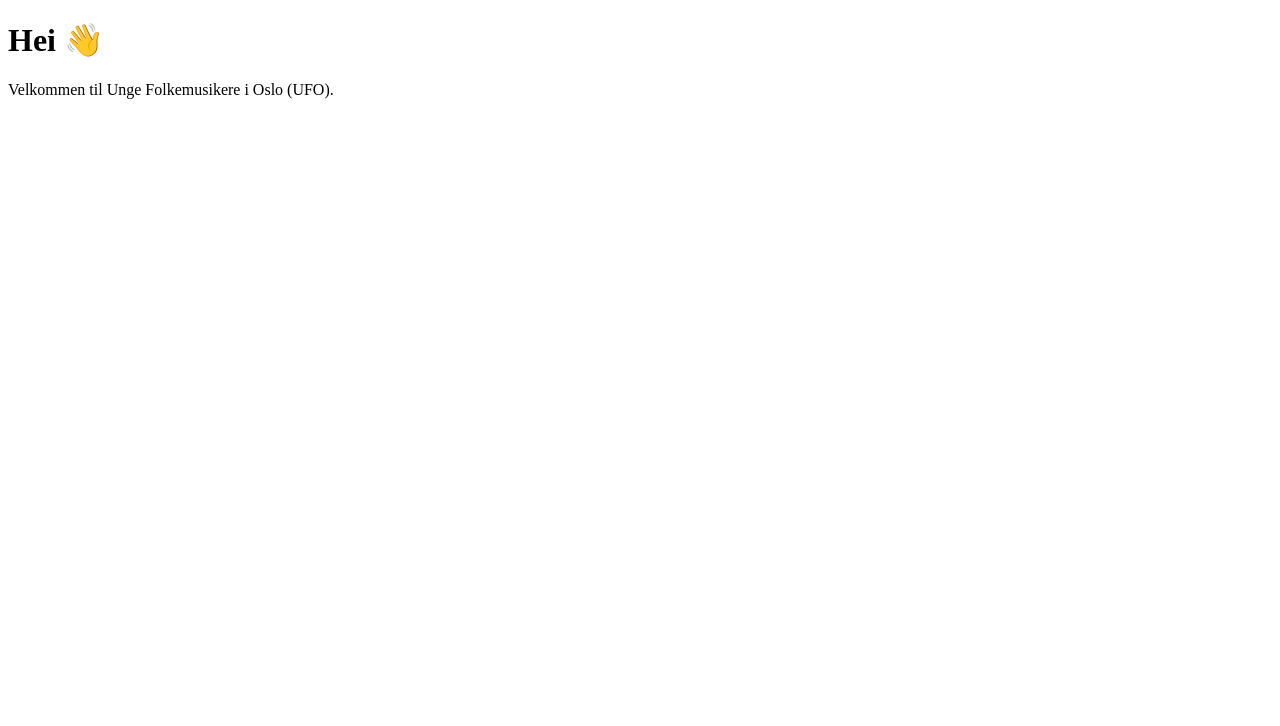
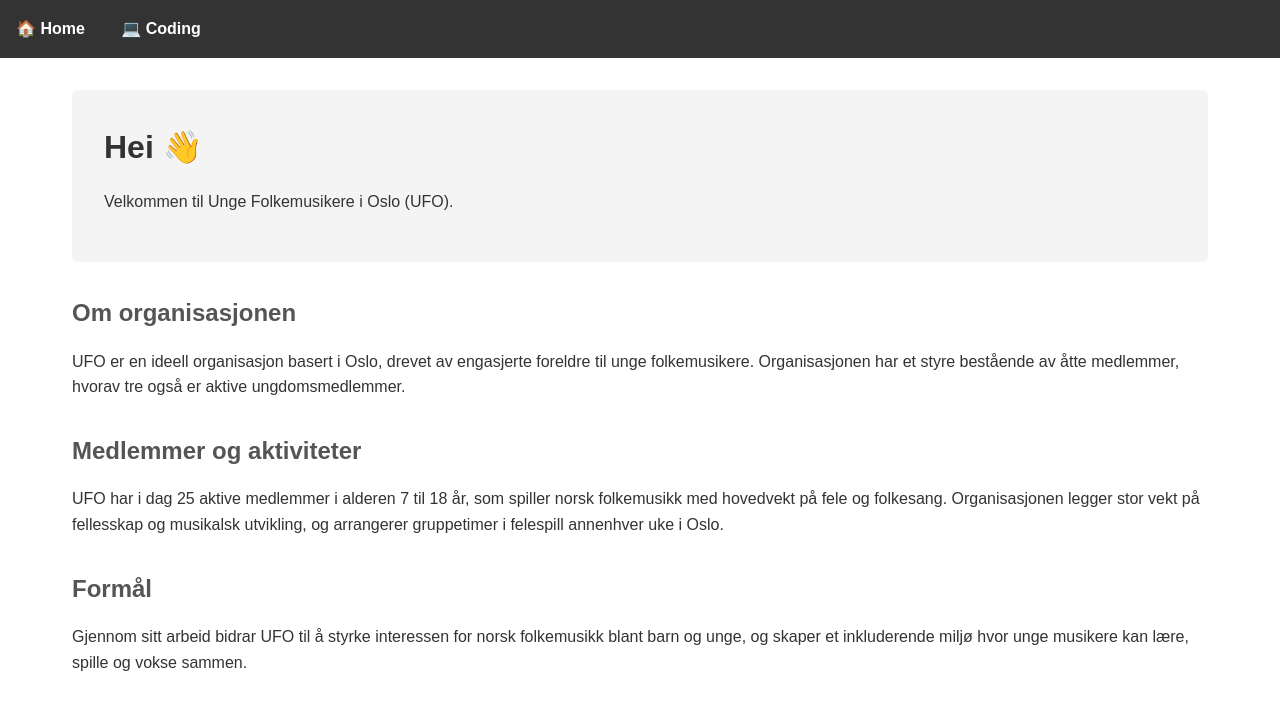
Before and after one commit to QQQ-2025/QQQ-2025.github.io, a plain HTML site: page index.html in a window 1280 px wide. Drawn offline with Linux system fonts and the light colour scheme.

Commit message:
Update index.html with new content

```diff
--- a/index.html
+++ b/index.html
@@ -1,10 +1,80 @@
 <!DOCTYPE html>
-<html>
+<html lang="no">
 <head>
+    <meta charset="UTF-8">
+    <meta name="viewport" content="width=device-width, initial-scale=1.0">
     <title>Unge Folkemusikere i Oslo</title>
+    <style>
+        * {
+            margin: 0;
+            padding: 0;
+            box-sizing: border-box;
+        }
+        body {
+            font-family: Arial, sans-serif;
+            line-height: 1.6;
+            color: #333;
+        }
+        nav {
+            background-color: #333;
+            padding: 1rem;
+            position: sticky;
+            top: 0;
+        }
+        nav a {
+            color: white;
+            text-decoration: none;
+            margin-right: 2rem;
+            font-weight: bold;
+        }
+        nav a:hover {
+            color: #ffd700;
+        }
+        .container {
+            max-width: 1200px;
+            margin: 0 auto;
+            padding: 2rem;
+        }
+        h1 {
+            color: #333;
+            margin-bottom: 1rem;
+        }
+        h2 {
+            color: #555;
+            margin-top: 2rem;
+            margin-bottom: 1rem;
+        }
+        p {
+            margin-bottom: 1rem;
+        }
+        .welcome-section {
+            background-color: #f4f4f4;
+            padding: 2rem;
+            border-radius: 5px;
+            margin-bottom: 2rem;
+        }
+    </style>
 </head>
 <body>
-    <h1>Hei 👋</h1>
-    <p>Velkommen til Unge Folkemusikere i Oslo (UFO).</p>
+    <nav>
+        <a href="index.html">🏠 Home</a>
+        <a href="coding.html">💻 Coding</a>
+    </nav>
+
+    <div class="container">
+        <div class="welcome-section">
+            <h1>Hei 👋</h1>
+            <p>Velkommen til Unge Folkemusikere i Oslo (UFO).</p>
+        </div>
+
+        <h2>Om organisasjonen</h2>
+        <p>UFO er en ideell organisasjon basert i Oslo, drevet av engasjerte foreldre til unge folkemusikere. Organisasjonen har et styre bestående av åtte medlemmer, hvorav tre også er aktive ungdomsmedlemmer.</p>
+
+        <h2>Medlemmer og aktiviteter</h2>
+        <p>UFO har i dag 25 aktive medlemmer i alderen 7 til 18 år, som spiller norsk folkemusikk med hovedvekt på fele og folkesang. Organisasjonen legger stor vekt på fellesskap og musikalsk utvikling, og arrangerer gruppetimer i felespill annenhver uke i Oslo.</p>
+
+        <h2>Formål</h2>
+        <p>Gjennom sitt arbeid bidrar UFO til å styrke interessen for norsk folkemusikk blant barn og unge, og skaper et inkluderende miljø hvor unge musikere kan lære, spille og vokse sammen.</p>
+    </div>
 </body>
 </html>
```
